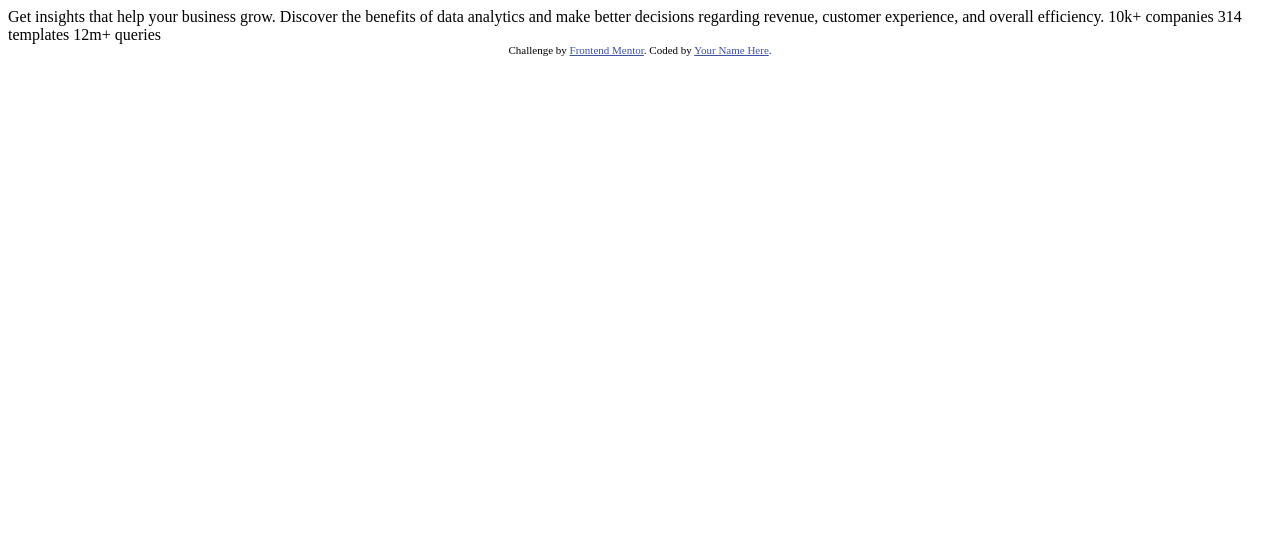
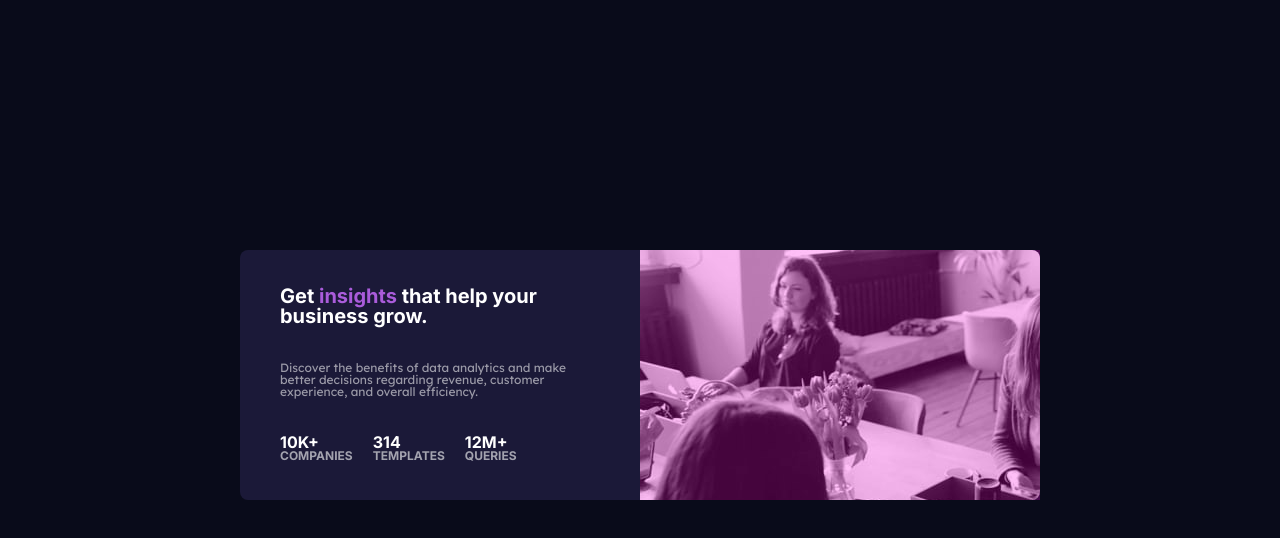
Before and after one commit to ereninc/Stat-Preview-Card-Component, a plain HTML site: page index.html in a window 1280 px wide. Drawn offline with Linux system fonts and the light colour scheme.

Commit message:
Finished

```diff
--- /dev/null
+++ b/custom.css
@@ -0,0 +1,100 @@
+:root {
+  /* Primary Colors */
+  --very-dark-blue-mainBG: hsl(233, 47%, 7%);
+  --dark-desaturated-blue-cardBG: hsl(244, 38%, 16%);
+  --soft-violet: hsl(277, 64%, 61%);
+
+  /* Neutral Colors */
+  --white-mainHeading-Stats: hsl(0, 0%, 100%);
+  --paragraph-white: hsla(0, 0%, 100%, 0.75);
+  --stat-heading-white: hsla(0, 0%, 100%, 0.6);
+
+  /* Font */
+  --general-size: 15px;
+  --inter: "Inter", sans-serif;
+  /* 400 700 */
+  --deca: "Lexend Deca", sans-serif;
+  /* 400 */
+}
+
+body {
+  background-color: var(--very-dark-blue-mainBG);
+}
+
+.card {
+  height: 250px;
+  width: 800px;
+  background-color: var(--dark-desaturated-blue-cardBG);
+  margin: 250px auto;
+  border-radius: 8px;
+}
+
+.card .image {
+  border-radius: 0px 8px 8px 0px;
+  background: url("/images/image-header-desktop.jpg") no-repeat;
+  float: right;
+  width: 50%;
+  height: 100%;
+}
+
+.card .image .overlay {
+  width: 100%;
+  height: 100%;
+  background: rgba(255, 0, 221, 0.25);
+}
+
+.card .image img {
+  border-radius: 0px 8px 8px 0px;
+  width: 100%;
+  height: 100%;
+}
+
+.card .preview {
+  float: left;
+  width: 50%;
+}
+
+.preview .title {
+  margin: 36px auto;
+  color: var(--white-mainHeading-Stats);
+  font-family: var(--inter);
+  font-size: 20px;
+  font-weight: 700;
+  width: 80%;
+}
+
+.preview .title p {
+  display: inline;
+  color: var(--soft-violet);
+}
+
+.preview .description {
+  opacity: 0.75;
+  font-family: var(--deca);
+  font-weight: 400;
+  margin: auto;
+  color: var(--paragraph-white);
+  width: 80%;
+  font-size: 12px;
+}
+
+.stats {
+  margin: 36px auto;
+  width: 80%;
+  color: white;
+}
+
+.stats .counts {
+  font-size: 16px;
+  display: flex;
+  flex-direction: row;
+  gap: 20px;
+  font-family: var(--inter);
+  font-weight: 700;
+}
+
+.stats .counts p {
+  font-size: 12px;
+  font-family: var(--inter);
+  color: var(--stat-heading-white);
+}
--- a/index.html
+++ b/index.html
@@ -1,33 +1,65 @@
 <!DOCTYPE html>
 <html lang="en">
   <head>
-  <meta charset="UTF-8">
-  <meta name="viewport" content="width=device-width, initial-scale=1.0"> <!-- displays site properly based on user's device -->
+    <meta charset="UTF-8" />
+    <meta name="viewport" content="width=device-width, initial-scale=1.0" />
+    <!-- displays site properly based on user's device -->
 
-  <link rel="icon" type="image/png" sizes="32x32" href="./images/favicon-32x32.png">
+    <link
+      rel="icon"
+      type="image/png"
+      sizes="32x32"
+      href="./images/favicon-32x32.png"
+    />
 
     <title>Frontend Mentor | Stats preview card component</title>
 
-  <!-- Feel free to remove these styles or customise in your own stylesheet 👍 -->
-  <style>
-    .attribution { font-size: 11px; text-align: center; }
-    .attribution a { color: hsl(228, 45%, 44%); }
-  </style>
+    <link rel="stylesheet" href="./reset.css" />
+    <link rel="preconnect" href="https://fonts.googleapis.com" />
+    <link rel="preconnect" href="https://fonts.gstatic.com" crossorigin />
+    <link
+      href="https://fonts.googleapis.com/css2?family=Inter:wght@400;700&family=Lexend+Deca&display=swap"
+      rel="stylesheet"
+    />
+    <link rel="stylesheet" href="./custom.css" />
   </head>
   <body>
-
-  Get insights that help your business grow.
-
-  Discover the benefits of data analytics and make better decisions regarding revenue, customer
-  experience, and overall efficiency.
-
-  10k+ companies
-  314 templates
-  12m+ queries
-
-  <div class="attribution">
-    Challenge by <a href="https://www.frontendmentor.io?ref=challenge" target="_blank">Frontend Mentor</a>.
-    Coded by <a href="#">Your Name Here</a>.
+    <div class="card">
+      <div class="preview">
+        <div class="title">
+          <h1>
+            Get
+            <p>insights</p>
+            that help your business grow.
+          </h1>
+        </div>
+        <div class="description">
+          <p>
+            Discover the benefits of data analytics and make better decisions
+            regarding revenue, customer experience, and overall efficiency.
+          </p>
+        </div>
+        <div class="stats">
+          <div class="counts">
+            <h2>
+              10K+
+              <p>COMPANIES</p>
+            </h2>
+            <h2>
+              314
+              <p>TEMPLATES</p>
+            </h2>
+            <h2>
+              12M+
+              <p>QUERIES</p>
+            </h2>
+          </div>
+        </div>
+      </div>
+      <div class="image">
+        <div class="overlay"></div>
+        <!-- <img src="./images/image-header-desktop.jpg" alt="" /> -->
+      </div>
     </div>
   </body>
 </html>
--- /dev/null
+++ b/reset.css
@@ -0,0 +1,145 @@
+* {
+  box-sizing: border-box;
+}
+html,
+body,
+div,
+span,
+applet,
+object,
+iframe,
+h1,
+h2,
+h3,
+h4,
+h5,
+h6,
+p,
+blockquote,
+pre,
+a,
+abbr,
+acronym,
+address,
+big,
+cite,
+code,
+del,
+dfn,
+em,
+img,
+ins,
+kbd,
+q,
+s,
+samp,
+small,
+strike,
+strong,
+sub,
+sup,
+tt,
+var,
+b,
+u,
+i,
+center,
+dl,
+dt,
+dd,
+ol,
+ul,
+li,
+fieldset,
+form,
+label,
+legend,
+table,
+caption,
+tbody,
+tfoot,
+thead,
+tr,
+th,
+td,
+article,
+aside,
+canvas,
+details,
+embed,
+figure,
+figcaption,
+footer,
+header,
+hgroup,
+menu,
+nav,
+output,
+ruby,
+section,
+summary,
+time,
+mark,
+audio,
+video {
+  margin: 0;
+  padding: 0;
+  border: 0;
+  font-size: 100%;
+  font: inherit;
+  vertical-align: baseline;
+}
+/* HTML5 display-role reset for older browsers */
+article,
+aside,
+details,
+figcaption,
+figure,
+footer,
+header,
+hgroup,
+menu,
+nav,
+section {
+  display: block;
+}
+body {
+  line-height: 1;
+}
+ol,
+ul {
+  list-style: none;
+}
+blockquote,
+q {
+  quotes: none;
+}
+blockquote:before,
+blockquote:after,
+q:before,
+q:after {
+  content: "";
+  content: none;
+}
+table {
+  border-collapse: collapse;
+  border-spacing: 0;
+}
+
+button {
+  background: transparent;
+  outline: none;
+  border: 0;
+  cursor: pointer;
+  color: inherit;
+}
+img {
+  display: block;
+  max-width: 100%;
+  height: auto;
+}
+
+a {
+  text-decoration: none;
+  color: inherit;
+}
```
Lines whose indentation alone changed are shown as unchanged.
